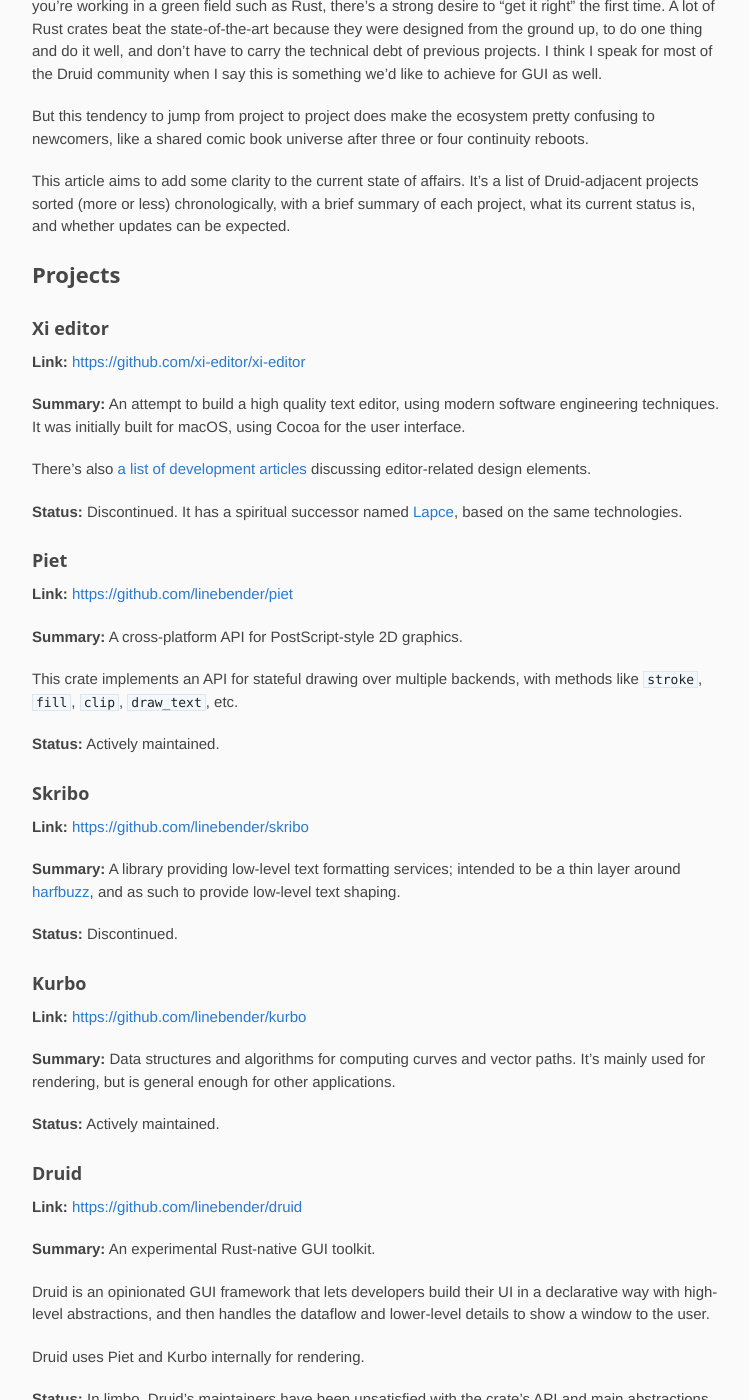
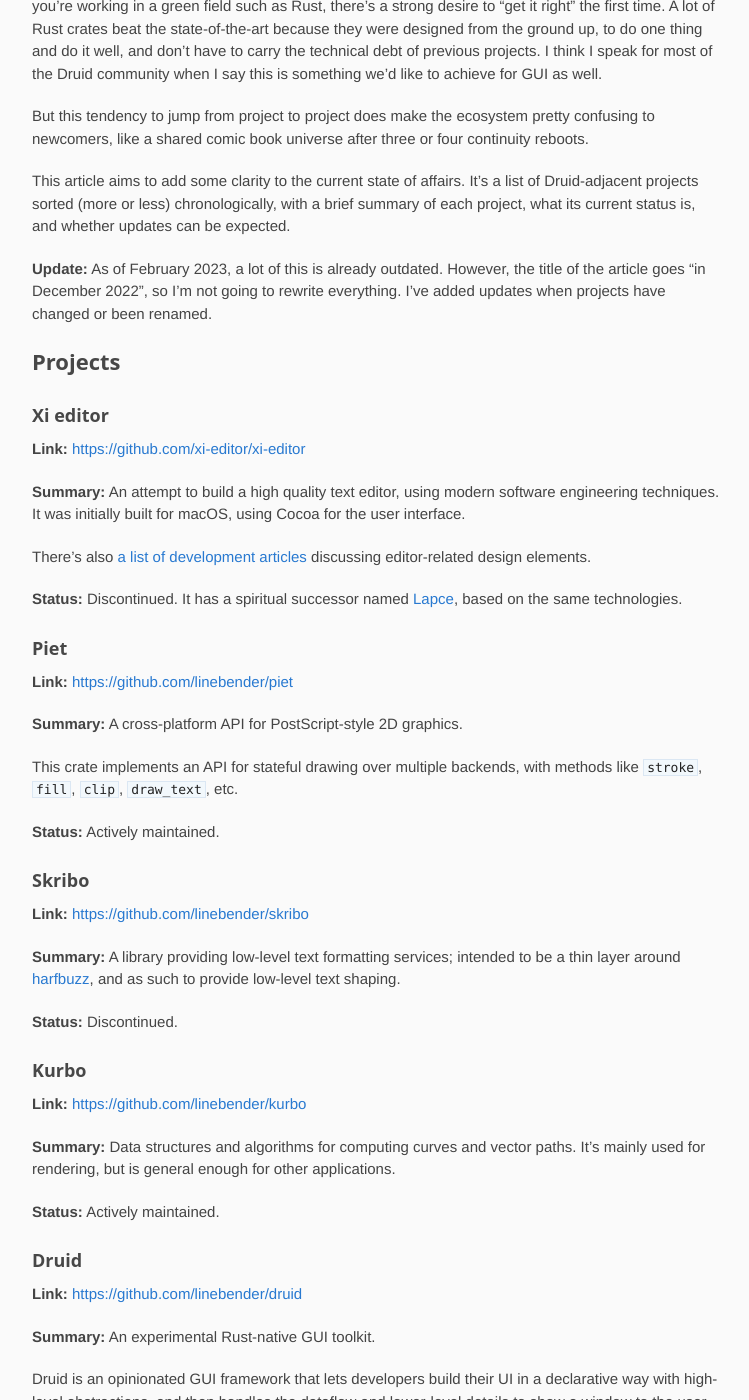
Before and after one commit to PoignardAzur/poignardazur.github.io, a Jekyll site: the page built from _posts/2022-12-09-druid-ecosystem.md, in a window 1280 px wide and 1400 px high, scrolled down 988 px. Shown: the whole window, without its empty margins (138-887 px from the left). Built offline with Jekyll 4.4.1, drawn with Linux system fonts in a browser that asks for light colours; some of the changed text lies outside the part shown.

Commit message:
Update "Druid ecosystem" post

```diff
--- a/_posts/2022-12-09-druid-ecosystem.md
+++ b/_posts/2022-12-09-druid-ecosystem.md
@@ -23,6 +23,7 @@
 
 This article aims to add some clarity to the current state of affairs. It's a list of Druid-adjacent projects sorted (more or less) chronologically, with a brief summary of each project, what its current status is, and whether updates can be expected.
 
+**Update:** As of February 2023, a lot of this is already outdated. However, the title of the article goes "in December 2022", so I'm not going to rewrite everything. I've added updates when projects have changed or been renamed.
 
 ## Projects
 
@@ -78,9 +79,11 @@
 
 **Status:** In limbo. Druid's maintainers have been unsatisfied with the crate's API and main abstractions for years, and progress has slowed as a result. The current plan is to put out a final release before the end of the year, with bugfixes and documentation fixes, and then leave the project in maintenance mode.
 
-Druid will eventually be superseded by Xilem and/or Masonry.
+Druid will eventually be superseeded by Xilem and/or Masonry.
 
 (There were also two experimental spinoff projects, [crochet](https://github.com/raphlinus/crochet) and [lasagna](https://github.com/linebender/druid/tree/lasagna/lasagna), which I'm not including in this list. Both of those laid ground for what eventually became Xilem and Masonry.)
+
+**Update:** Druid's 0.8 release has come out, and Druid is now officially in maintenance mode.
 
 
 ### Runebender
@@ -115,6 +118,8 @@
 
 **Status:** In development.
 
+**Update:** [Masonry 0.1 has been released.](https://poignardazur.github.io/2023/02/02/masonry-01-and-my-vision-for-rust-ui/)
+
 
 ### Xilem
 
@@ -140,6 +145,8 @@
 Its unclear what this project would mean for the baseline Piet project. There has been some talk of eventually replacing Piet with Piet-GPU in Druid/Xilem once Piet-GPU would be mature. That said, my understanding is that the two projects have drifted apart quite a bit, and Piet-GPU's API is now very different from Piet's.
 
 **Status:** In development.
+
+**Update:** Piet-GPU has been renamed and is now called "Vello".
 
 
 ### Glazier
```
